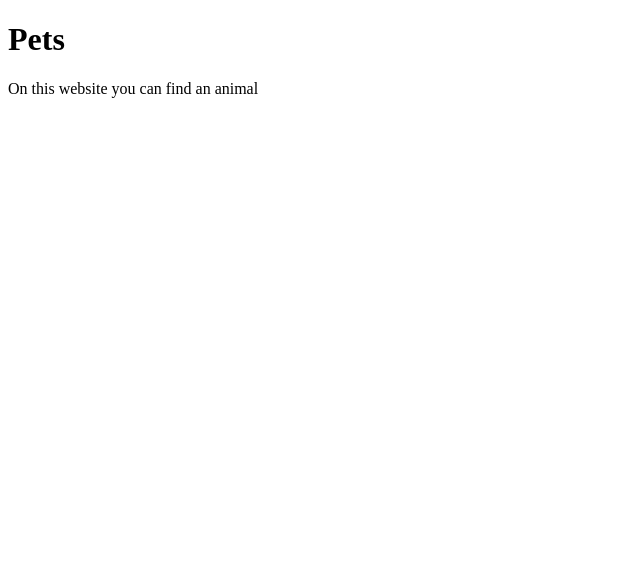
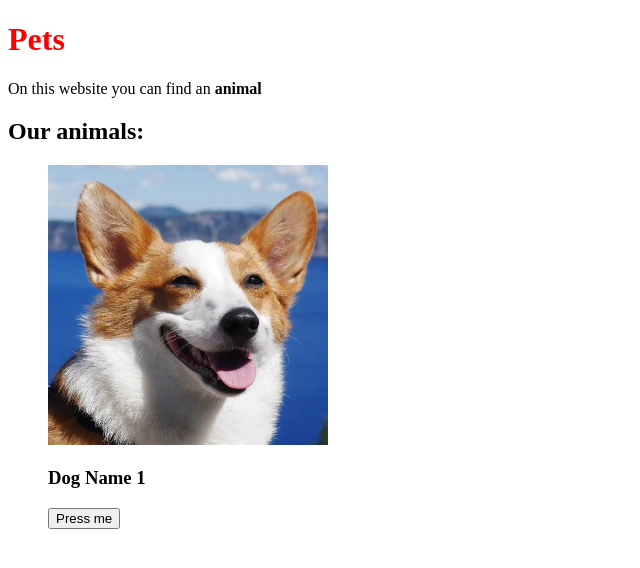
Before and after one commit to OC-LIBE/progetto3-html-css-js-yegorv001, a plain HTML site: page index.html in a window 1280 px wide. Shown: the whole page, without its empty margins (0-640 px from the left). Drawn offline with Linux system fonts and the light colour scheme.

Commit message:
html e css

```diff
--- a/index.html
+++ b/index.html
@@ -6,8 +6,18 @@
     <meta name="viewport" content="width=device-width, initial-scale=1.0">
     <title>Document</title>
     <h1>Pets</h1>
+    <link href="styles.css" rel = "stylesheet">
 </head>
 <body>
-    <p>On this website you can find an animal</p>
+    <p>On this website you can find an <b>animal</b> </p>
+    <h2>Our animals:</h2>
+    <ul>
+        <div>
+            <img src="static/dog2.webp" alt="Dog1"  width="280"
+            height="280"/>
+            <h3>Dog Name 1</h3>
+            <button>Press me</button>
+        </div>
+    </ul>
 </body>
 </html>
--- a/styles.css
+++ b/styles.css
@@ -0,0 +1,3 @@
+h1 {
+    color: red;
+}
```
